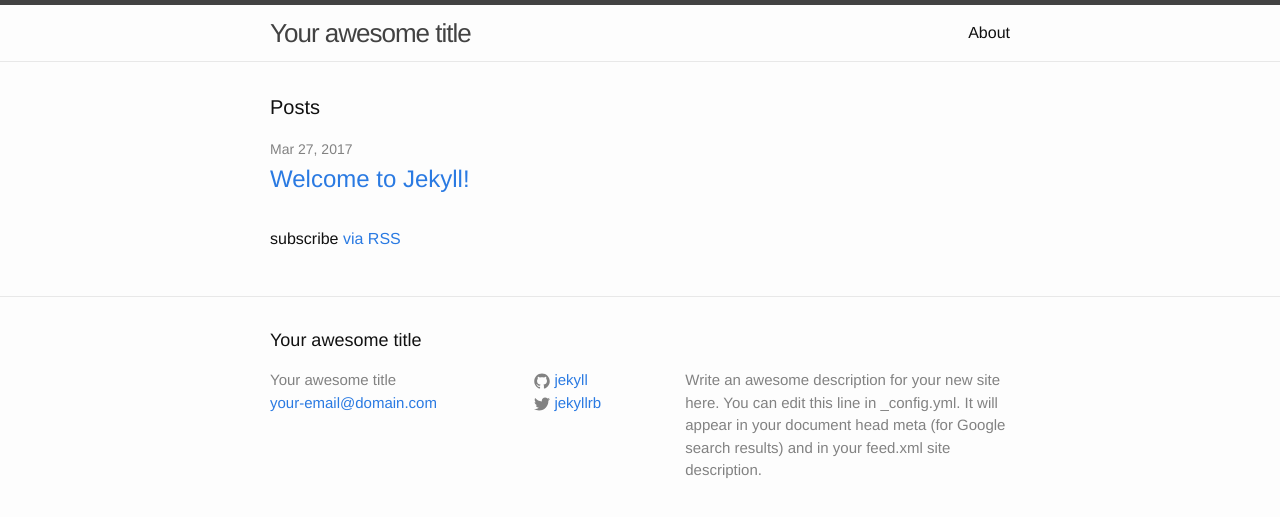
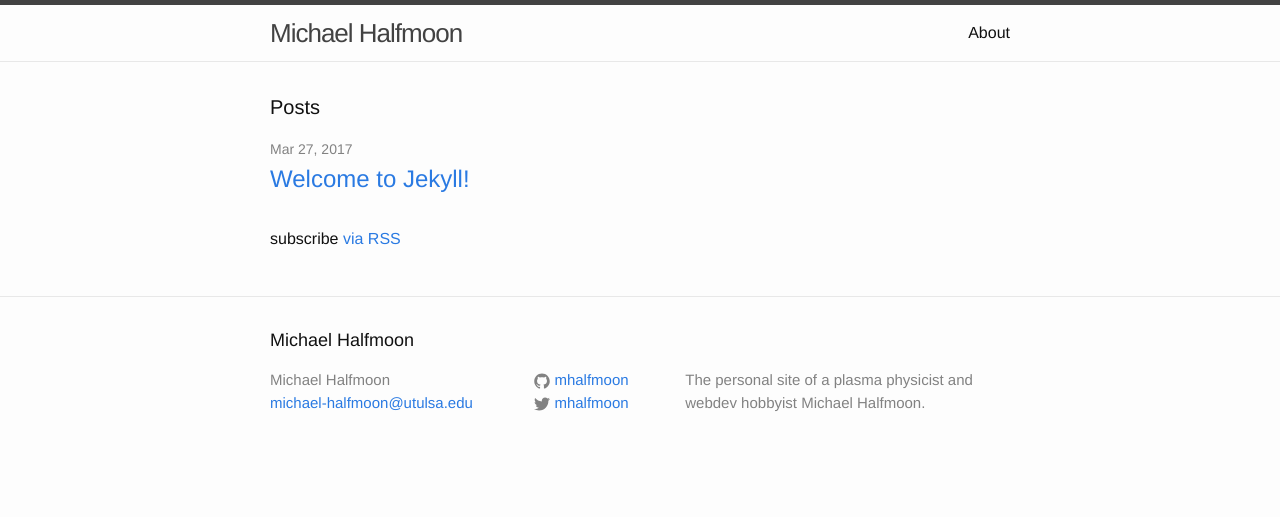
Before and after one commit to mhalfmoon/mhalfmoon.github.io, a Jekyll site: the page built from index.html, in a window 1280 px wide. Shown: the top 517 px of the page. Built offline with Jekyll 4.4.1, drawn with Linux system fonts in a browser that asks for light colours.

Commit message:
Update _config.yml

```diff
--- a/_config.yml
+++ b/_config.yml
@@ -6,16 +6,14 @@
 # 'jekyll serve'. If you change this file, please restart the server process.
 
 # Site settings
-title: Your awesome title
-email: your-email@domain.com
+title: Michael Halfmoon
+email: michael-halfmoon@utulsa.edu
 description: > # this means to ignore newlines until "baseurl:"
-  Write an awesome description for your new site here. You can edit this
-  line in _config.yml. It will appear in your document head meta (for
-  Google search results) and in your feed.xml site description.
+  The personal site of a plasma physicist and webdev hobbyist Michael Halfmoon.
 baseurl: "" # the subpath of your site, e.g. /blog
 url: "http://yourdomain.com" # the base hostname & protocol for your site
-twitter_username: jekyllrb
-github_username:  jekyll
+twitter_username: mhalfmoon
+github_username:  mhalfmoon
 
 # Build settings
 markdown: kramdown
```
